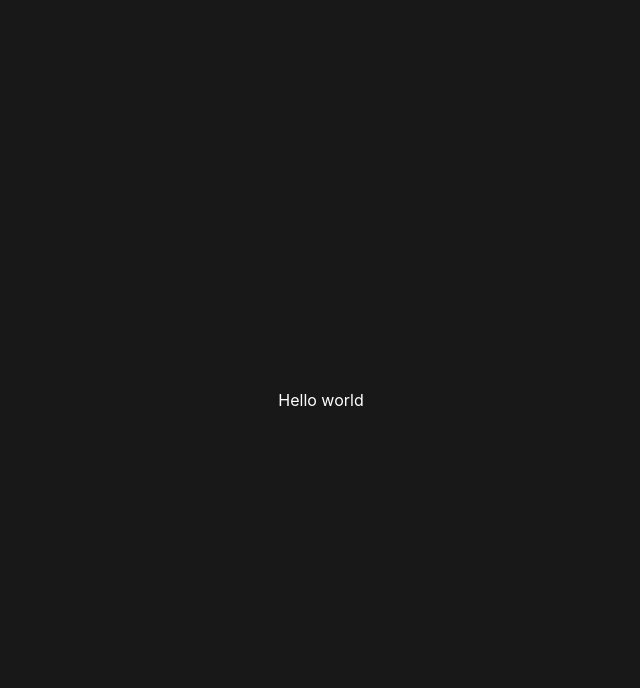
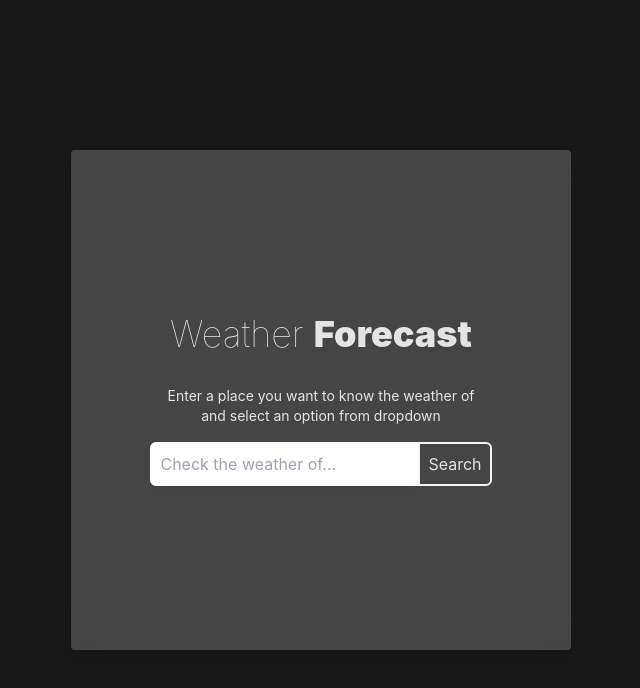
Before and after one commit to Rodjxc/weather-app-marketer, a React (Vite) app: page / in a window 1280 px wide. Shown: the top 688 px of the page, without its empty margins (319-959 px from the left). Built offline with nearby package versions, Linux system fonts and the light colour scheme.

Commit message:
feat: landing page styles done

```diff
--- a/src/App.tsx
+++ b/src/App.tsx
@@ -1,7 +1,29 @@
 export const App = () => {
 	return (
 		<main className="flex justify-center items-center h-[100vh] w-full">
-			Hello world
+			<section className="w-full md:max-w-[500px] p-4 flex flex-col text-center items-center justify-center md:px-10 lg:p-24 h-full lg:h-[500px] bg-white bg-opacity-20 backdrop-blur-lg rounded drop-shadow-lg text-zinc-200">
+				<h1 className="text-4xl font-thin">
+					Weather <span className="font-black">Forecast</span>
+				</h1>
+				<p className="text-sm mt-8">
+					Enter a place you want to know the weather of and select an option
+					from dropdown
+				</p>
+				<div className="flex mt-4">
+					<input
+						type="text"
+						value={""}
+						placeholder="Check the weather of..."
+						className="px-2 py-1 rounded-l-md border-2 border-white"
+					/>
+					<button
+						type="button"
+						className="rounded-r-md border-2 border-zinc-100 hover:bg-blue-400 hover:text-black px-2 py-2 cursor-pointer"
+					>
+						Search
+					</button>
+				</div>
+			</section>
 		</main>
 	);
 };
```
